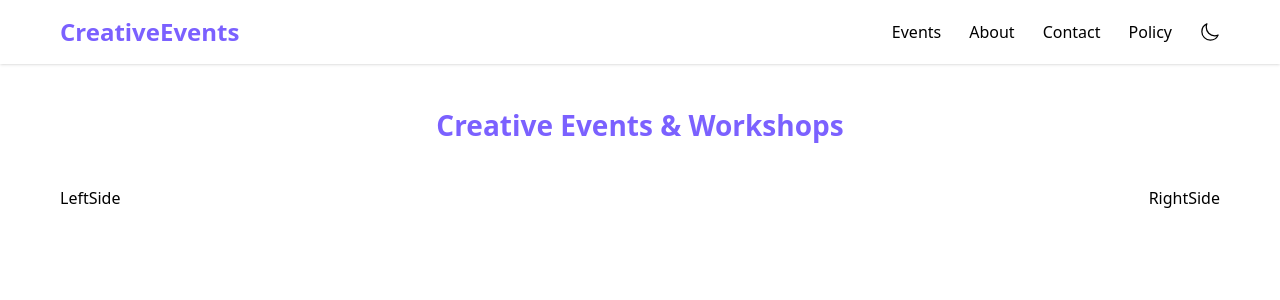
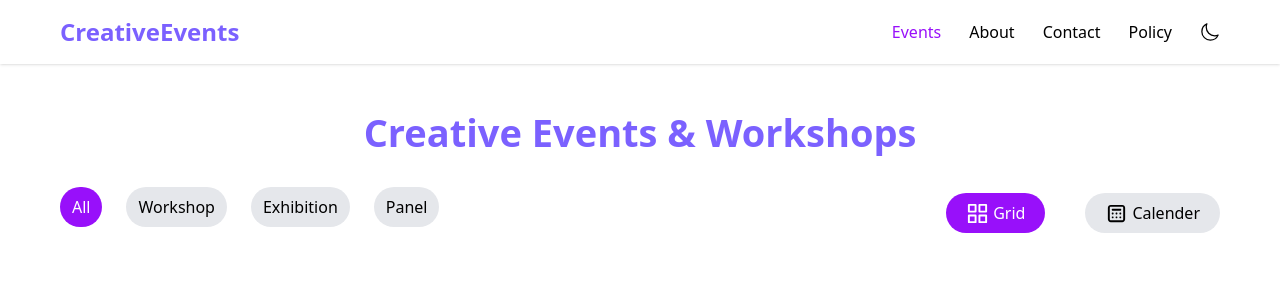
Before and after one commit to Chris-Codex/Events, a React (Vite) app in the folder creative-event/: page / in a window 1280 px wide. Shown: the top 300 px of the page. Built offline with nearby package versions, Linux system fonts and the light colour scheme.

Commit message:
implementated events menus

```diff
--- a/creative-event/src/assets/icons/icons.js
+++ b/creative-event/src/assets/icons/icons.js
@@ -1,4 +1,5 @@
 import { IoMoonOutline } from "react-icons/io5";
 import { RxHamburgerMenu } from "react-icons/rx";
 
+
 export { IoMoonOutline, RxHamburgerMenu }
--- a/creative-event/src/components/Header.jsx
+++ b/creative-event/src/components/Header.jsx
@@ -1,21 +1,29 @@
-import React from 'react'
+import React, { useState } from 'react'
 import { IoMoonOutline, RxHamburgerMenu } from '../assets/icons/icons'
 import { useEvent } from '../context/EventContext'
+import { menuItems } from '../util/menuItems'
+
 
 
 const Header = () => {
-  const {navToggle,
-    handleNavToggle} = useEvent();
+  const [activeIndex, setActiveIndex] = useState(0);
+  const { handleNavToggle } = useEvent();
 
   return (
     <header className='flex justify-between items-center px-5 sm:px-15 w-full h-16 shadow-sm'>
         <h1 className='text-[#7B61FF] text-2xl font-bold'>CreativeEvents</h1>
         <nav className='hidden lg:block'>
             <ul className='flex gap-7 items-center'>
-              <li>Events</li>
-              <li>About</li>
-              <li>Contact</li>
-              <li>Policy</li>
+              {menuItems.map((item) => {
+                return (
+                  <li key={item.id}
+                      onClick={() => setActiveIndex(item.id)}
+                      className={`cursor-pointer ${activeIndex === item.id ? "text-purple-600" : ""}`}
+                  >
+                    {item.value}
+                  </li>
+                )
+              })}
               <IoMoonOutline size={20} />
             </ul>
         </nav>
--- a/creative-event/src/components/NavDropdown.jsx
+++ b/creative-event/src/components/NavDropdown.jsx
@@ -12,12 +12,12 @@ const NavDropdown = () => {
         {navToggle &&
             <div className='h-59 shadow-md sm:hidden'>
                 <ul className='px-6 pt-3 sm:hidden flex flex-col gap-3'>
-                    {menuItems.map((item, index) => {
+                    {menuItems.map((item) => {
                         return (
-                            <li key={index}
-                            className={`cursor-pointer px-3 ${activeIndex === index ? "bg-[#eddbfa] p-2 rounded-md" : "bg-[#f5f2f7] p-2 rounded-md"}`}
-                                onClick={() => setActiveIndex(index)}>
-                                {item}
+                            <li key={item.id}
+                                className={`cursor-pointer px-3 ${activeIndex === item.id ? "bg-[#eddbfa] p-2 rounded-md" : "bg-[#f5f2f7] p-2 rounded-md"}`}
+                                onClick={() => setActiveIndex(item.id)}>
+                                {item.value}
                             </li>
                         )
                     })}
--- a/creative-event/src/pages/Home.jsx
+++ b/creative-event/src/pages/Home.jsx
@@ -1,8 +1,13 @@
-import React from 'react'
+import React, { useState } from 'react'
 import Header from '../components/Header'
 import NavDropdown from '../components/NavDropdown'
+import { cardMenuItems, subMenuicons } from '../util/menuItems'
+
 
 const Home = () => {
+    const [activeIndex, setActiveIndex] = useState(0);
+    const [activeIndex_, setActiveIndex_] = useState(0)
+
   return (
     <main>
         <section>
@@ -11,10 +16,39 @@ const Home = () => {
 
             <main className='px-5 sm:px-15'>
                 <section>
-                    <h1 className='text-[#7B61FF] text-[23px] sm:text-[28px] font-bold text-center pt-10'>Creative Events & Workshops</h1>
-                    <div className='flex justify-between mt-10'>
-                        <div className=''>LeftSide</div>
-                        <div className=''>RightSide</div>
+                    <h1 className='text-[#7B61FF] text-[23px] font-bold text-center pt-10  sm:text-[38px]'>Creative Events & Workshops</h1>
+                    <div className='grid sm:flex justify-between items-center mt-10 sm:mt-5'>
+                        <div className=''>
+                            <ul className='flex gap-3 sm:gap-6'>
+                                {cardMenuItems.map((item) => {
+                                    return (
+                                        <li key={item.id}
+                                            onClick={() => setActiveIndex(item.id)}
+                                            className={`${activeIndex === item.id ?
+                                                "bg-purple-600 text-[#fff] px-1 rounded-[100px] sm:bg-purple-600 text-[#fff] pt-2 pb-2 px-3 rounded-[100px]" :
+                                                "bg-gray-200 text-[#000] pt-2 pb-2 px-3 rounded-[100px]"}`}
+                                        >
+                                            {item.value}
+                                        </li>
+                                    )
+                                })}
+                            </ul>
+                        </div>
+                        <div className='flex mt-3 gap-4 sm:flex sm:gap-10'>
+                            {subMenuicons.map((icon, index) => {
+                                const Iconcomponent = icon.icon;
+                                return (
+                                    <div
+                                        className={`flex items-center gap-1 ${activeIndex_ === index ? "bg-purple-600 text-[#fff] pt-2 pb-2 px-5 rounded-[100px]" : "bg-gray-200 text-[#000] pt-2 pb-2 px-5 rounded-[100px]"}`}
+                                        key={index}
+                                        onClick={() => setActiveIndex_(index)}
+                                    >
+                                        <Iconcomponent size={23} />
+                                        <p>{icon.label}</p>
+                                    </div>
+                                )
+                            })}
+                        </div>
                     </div>
                 </section>
             </main>
--- a/creative-event/src/util/menuItems.js
+++ b/creative-event/src/util/menuItems.js
@@ -1 +1,22 @@
-export const menuItems = ['Events', 'About', 'Contact', 'Policy'];
+export const menuItems = [
+    {id: 0, type: "events", value: "Events"},
+    {id: 1, type: "about", value: "About"},
+    {id: 2, type: "contact", value: "Contact"},
+    {id: 3, type: "policy", value: "Policy"}
+];
+
+export const cardMenuItems = [
+    {id: 0, type: "all", value: "All"},
+    {id: 1, type: "workshop", value: "Workshop"},
+    {id: 2, type: "exhibition", value: "Exhibition"},
+    {id: 3, type: "Panel", value: "Panel"}
+]
+
+
+import { FiGrid } from "react-icons/fi";
+import { CgCalendarDates } from "react-icons/cg";
+
+export const subMenuicons = [
+    {icon: FiGrid, label: "Grid"},
+    {icon: CgCalendarDates, label: "Calender"}
+]
```
